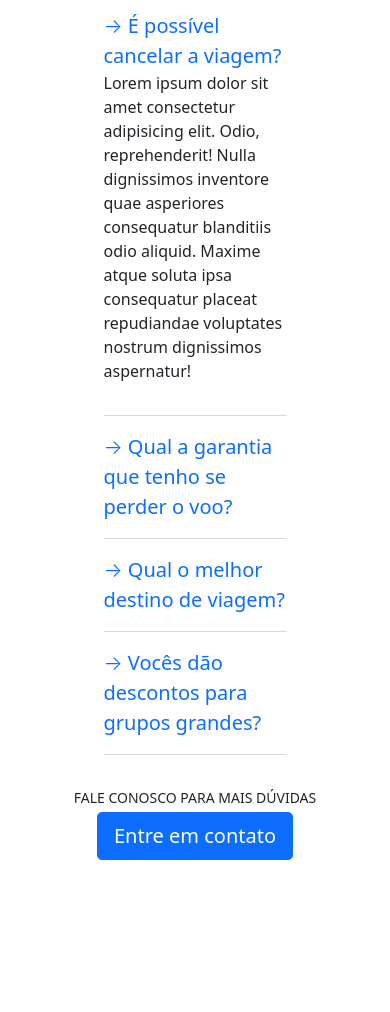
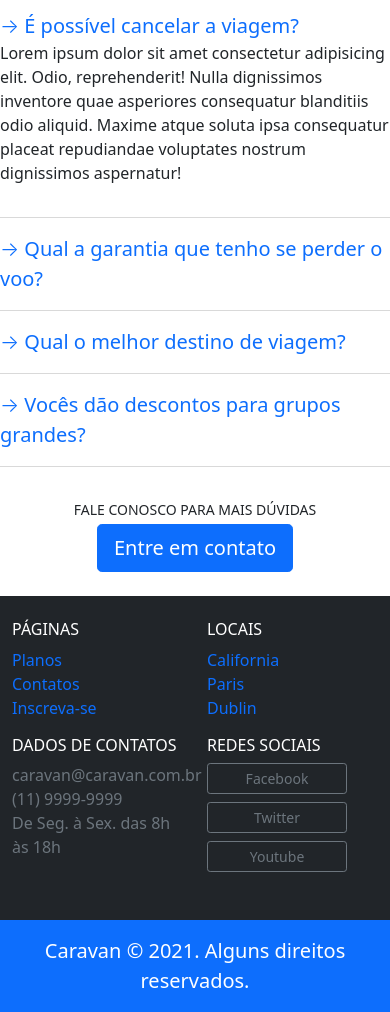
Before and after one commit to PauloHenriqueBento/Caravan, a plain HTML site: page index.html in a window 390 px wide. Shown: the part 2648-3660 px from the top of the page. Before the commit the page ends 3532 px from the top, so only its background shows below. Drawn offline with nearby package versions, Linux system fonts and the light colour scheme.

Commit message:
Finalizado página inicial

```diff
--- a/index.html
+++ b/index.html
@@ -15,6 +15,33 @@
 
     </head>
     <body>
+        <!-- Modal -->
+        <div class="modal fade" id="modalLogin" tabindex="-1" aria-labelledby="modalLoginTitulo" aria-hidden="true">
+            <div class="modal-dialog">
+                <div class="modal-content">
+                    <div class="modal-header">
+                    <h5 class="modal-title" id="modalLoginTitulo">Acesse sua conta!</h5>
+                        <button type="button" class="btn-close" data-bs-dismiss="modal" aria-label="Close"></button>
+                    </div>
+                    <div class="modal-body">
+                        <form>
+                            <div class="mb-3">
+                              <label for="loginEmail" class="form-label">Endereço de Email</label>
+                              <input type="email" class="form-control" id="loginEmail">
+                            </div>
+                            <div class="mb-3">
+                              <label for="loginSenha" class="form-label">Senha</label>
+                              <input type="password" class="form-control" id="loginSenha">
+                            </div>
+
+                            <button type="submit" class="btn btn-primary">Entrar</button>
+                            <div id="emailHelp" class="form-text mt-2">Esqueceu a senha?. <a href="#"> Clique aqui</a></div>
+                        </form>
+                    </div>
+                </div>
+            </div>
+        </div>
+        <!-- Fecha modal-->
 
         <nav class="navbar navbar-expand-md navbar-light bg-light fixed-top p-md-3 shadow">
             <a href="index.html" class="navbar-brand">
@@ -44,7 +71,7 @@
                         <a class="nav-link" href="contato.html">Contato</a>
                     </li>
                     <li class="nav-item">
-                        <a class="nav-link" href="#">Login</a>
+                        <a class="nav-link" href="#" data-bs-toggle="modal" data-bs-target="#modalLogin">Login</a>
                     </li>
                     <li class="nav-item">
                         <a class="btn btn-outline-primary ms-md-2" href="#">Inscreva-se</a>
@@ -185,7 +212,7 @@
         </section>
 
           <div class="row justify-content-center">
-              <div class="col-6" id="perguntasFrequentes" data-children=".perguntas">
+              <div class="col-md-6 " id="perguntasFrequentes" data-children=".perguntas">
 
                 <div class="perguntas py-2">
                     <a class="lead text-decoration-none" data-bs-toggle="collapse" href="#pergunta1" aria-expanded="true" aria-controls="pergunta1">→ É possível cancelar a viagem?</a>
@@ -227,6 +254,53 @@
               <a class="btn btn-primary btn-lg" href="contatos.html"> Entre em contato</a>
           </div>
 
+
+          <footer class="bg-dark text-white">
+              <div class="container py-4">
+                <div class="row">
+                    <div class="col-md-3 col-6">
+                        <h4 class="h6 text-uppercase">Páginas</h4>
+                        <ul class="list-unstyled">
+                            <li><a href="planos.html" class="text-decoration-none">Planos</a></li>
+                            <li><a href="contato.html" class="text-decoration-none">Contatos</a></li>
+                            <li><a href="inscricao.html" class="text-decoration-none">Inscreva-se</a></li>
+                        </ul>
+                    </div>
+
+                    <div class="col-md-3 col-6">
+                        <h4 class="h6 text-uppercase">Locais</h4>
+                        <ul class="list-unstyled">
+                            <li><a href="local.html" class="text-decoration-none">California</a></li>
+                            <li><a href="local.html" class="text-decoration-none">Paris</a></li>
+                            <li><a href="local.html" class="text-decoration-none">Dublin</a></li>
+                        </ul>
+                    </div>
+
+                    <div class="col-md-4 col-6">
+                        <h4 class="h6 text-uppercase">Dados de contatos</h4>
+                        <ul class="list-unstyled">
+                            <li class="text-secondary">caravan@caravan.com.br</li>
+                            <li class="text-secondary">(11) 9999-9999</li>
+                            <li class="text-secondary">De Seg. à Sex. das 8h às 18h</li>
+                        </ul>
+                    </div>
+
+                    <div class="col-md-2 col-6">
+                        <h4 class="h6 text-uppercase">Redes Sociais</h4>
+                        <ul class="list-unstyled">
+                            <li><a href="#" class="btn btn-outline-secondary btn-sm mb-2 col-12" style="max-width: 140px;">Facebook</a></li>
+                            <li><a href="#" class="btn btn-outline-secondary btn-sm mb-2 col-12" style="max-width: 140px;">Twitter</a></li>
+                            <li><a href="#" class="btn btn-outline-secondary btn-sm mb-2 col-12" style="max-width: 140px;">Youtube</a></li>
+                        </ul>
+                    </div>
+                </div>
+              </div>
+          </footer>
+
+          <div class="bg-primary text-center py-3 text-white lead">
+              <p class="mb-0">Caravan © 2021. Alguns direitos reservados.</p>
+          </div>
+
         <script type="text/javascript" src="js/app.js"></script>
     </body>
 </html>
```
